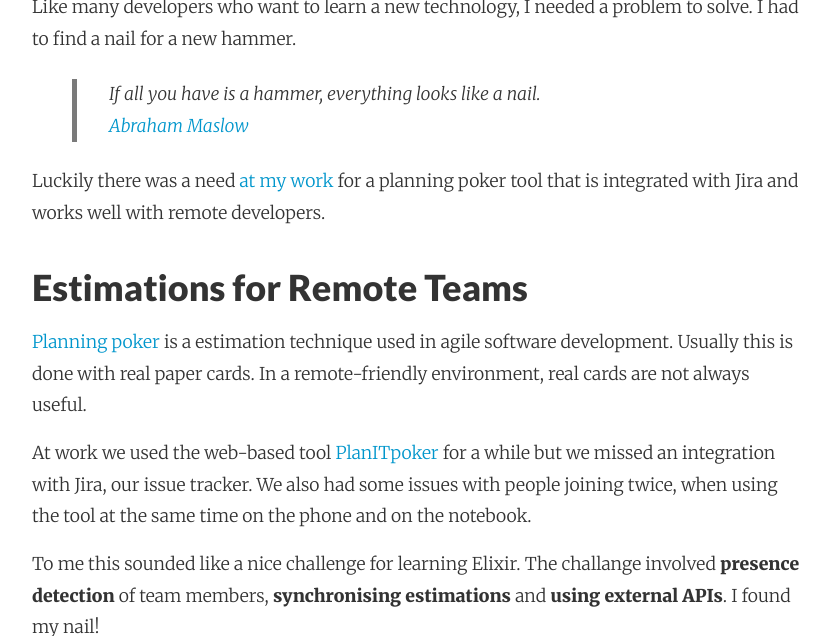
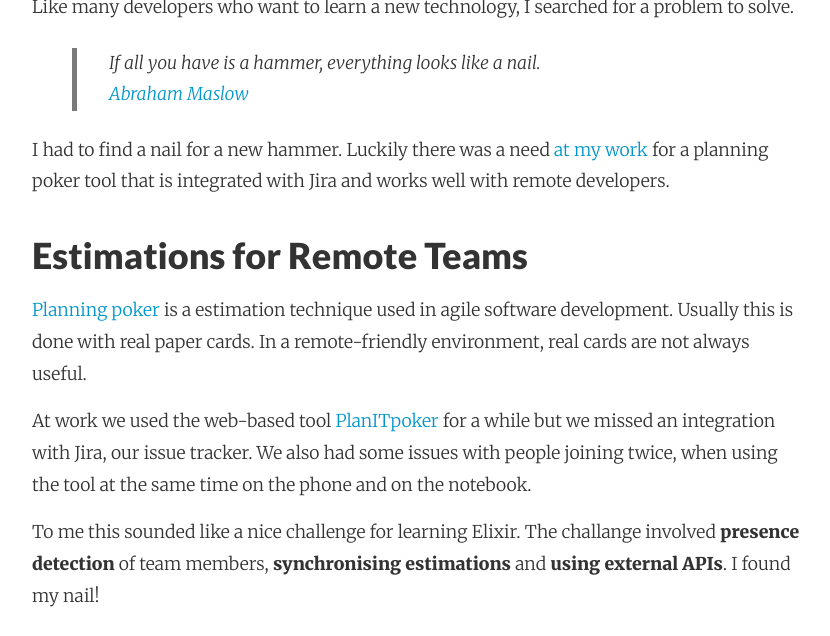
Before and after one commit to adri/adri.github.io, a Jekyll site: the page built from _posts/2017-07-05-learning-elixir-first-side-project.md, in a window 1280 px wide and 900 px high, scrolled down 599 px, cut to the strip 264-900 px from the top of the window. Shown: the whole strip, without its empty margins (224-1054 px from the left). Built offline with Jekyll 4.4.1, drawn with Linux system fonts in a browser that asks for light colours; nearby versions of some CDN libraries; comment, search, counter and statistics services are not loaded.

Commit message:
Autocommit from wiki

```diff
--- a/_posts/2017-07-05-learning-elixir-first-side-project.md
+++ b/_posts/2017-07-05-learning-elixir-first-side-project.md
@@ -11,12 +11,11 @@
 
 ![Elixir](https://cloud.githubusercontent.com/assets/133832/21369161/f3b8dae6-c705-11e6-8f9e-2195ebb85a95.png)
 
-Like many developers who want to learn a new technology, I needed a problem to solve. I had to find a nail for a new hammer.
-
+Like many developers who want to learn a new technology, I searched for a problem to solve.
 > If all you have is a hammer, everything looks like a nail.
 > [Abraham Maslow](https://en.wikipedia.org/wiki/Abraham_Maslow)
 
-Luckily there was a need [at my work](https://www.ticketswap.com) for a planning poker tool that is integrated with Jira and works well with remote developers.
+I had to find a nail for a new hammer. Luckily there was a need [at my work](https://www.ticketswap.com) for a planning poker tool that is integrated with Jira and works well with remote developers.
 
 ### Estimations for Remote Teams
 [Planning poker](https://en.wikipedia.org/wiki/Planning_poker) is a estimation technique used in agile software development. Usually this is done with real paper cards. In a remote-friendly environment, real cards are not always useful.
```
